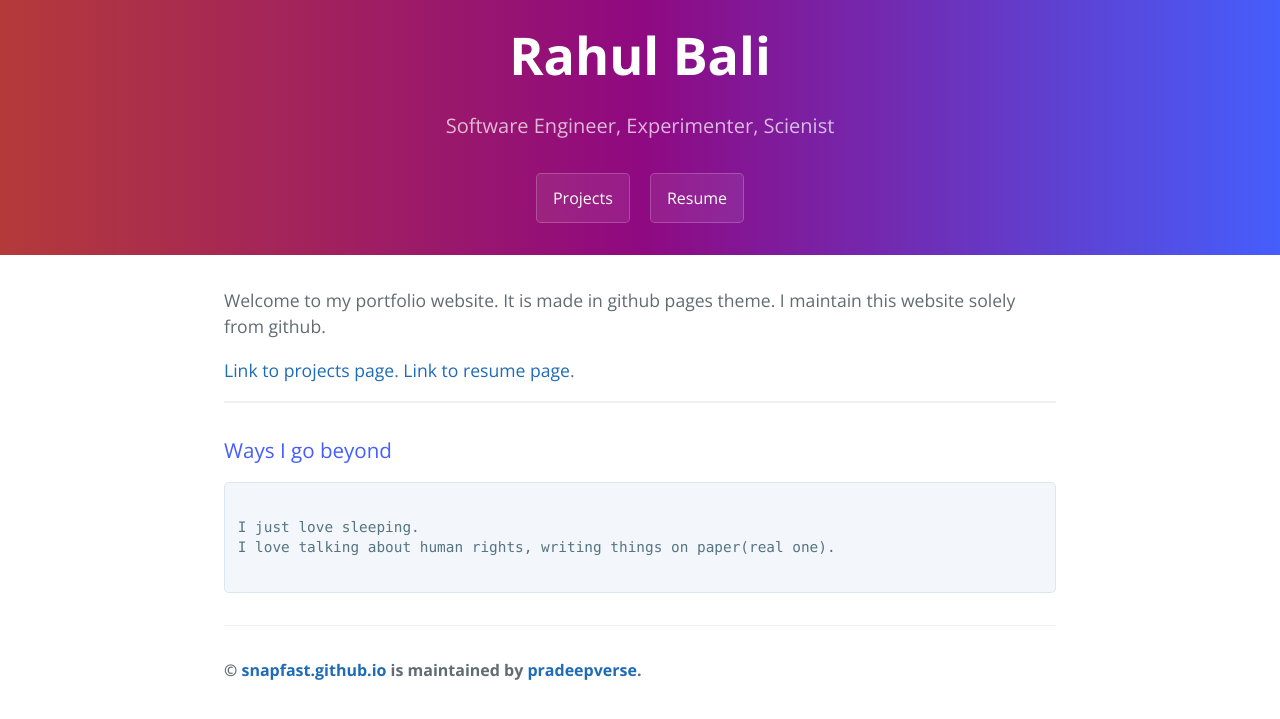
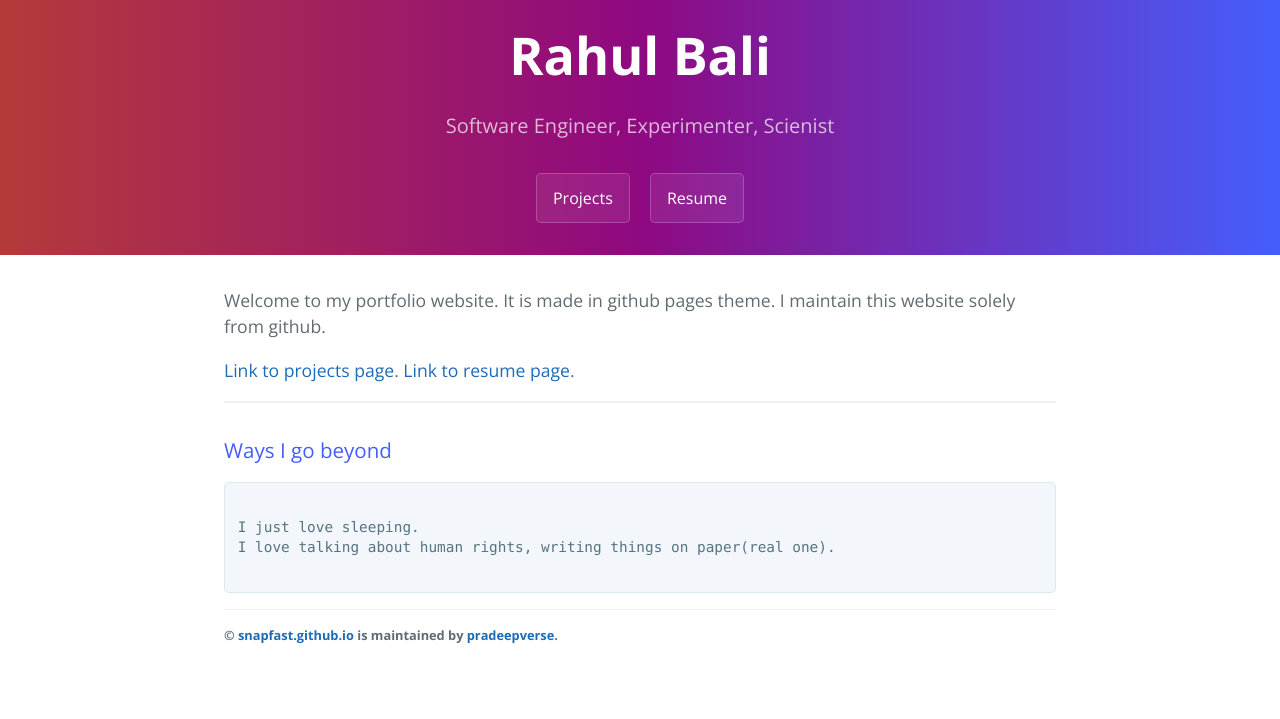
Before and after one commit to pradeepverse/snapfast.github.io, a Jekyll site: the page built from index.md, in a window 1280 px wide. Shown: the top 719 px of the page. Built offline with Jekyll 4.4.1, drawn with Linux system fonts in a browser that asks for light colours.

Commit message:
Update jekyll-theme-cayman.scss

```diff
--- a/_sass/jekyll-theme-cayman.scss
+++ b/_sass/jekyll-theme-cayman.scss
@@ -359,20 +359,20 @@ a {
 }
 
 .site-footer {
-  padding-top: 2rem;
-  margin-top: 2rem;
+  padding-top: 1rem;
+  margin-top: 1rem;
   border-top: solid 1px $hr-border-color;
 
   @include large {
-    font-size: 1rem;
+    font-size: 0.8rem;
   }
 
   @include medium {
-    font-size: 1rem;
+    font-size: 0.8rem;
   }
 
   @include small {
-    font-size: 0.9rem;
+    font-size: 0.7rem;
   }
 }
 
```
